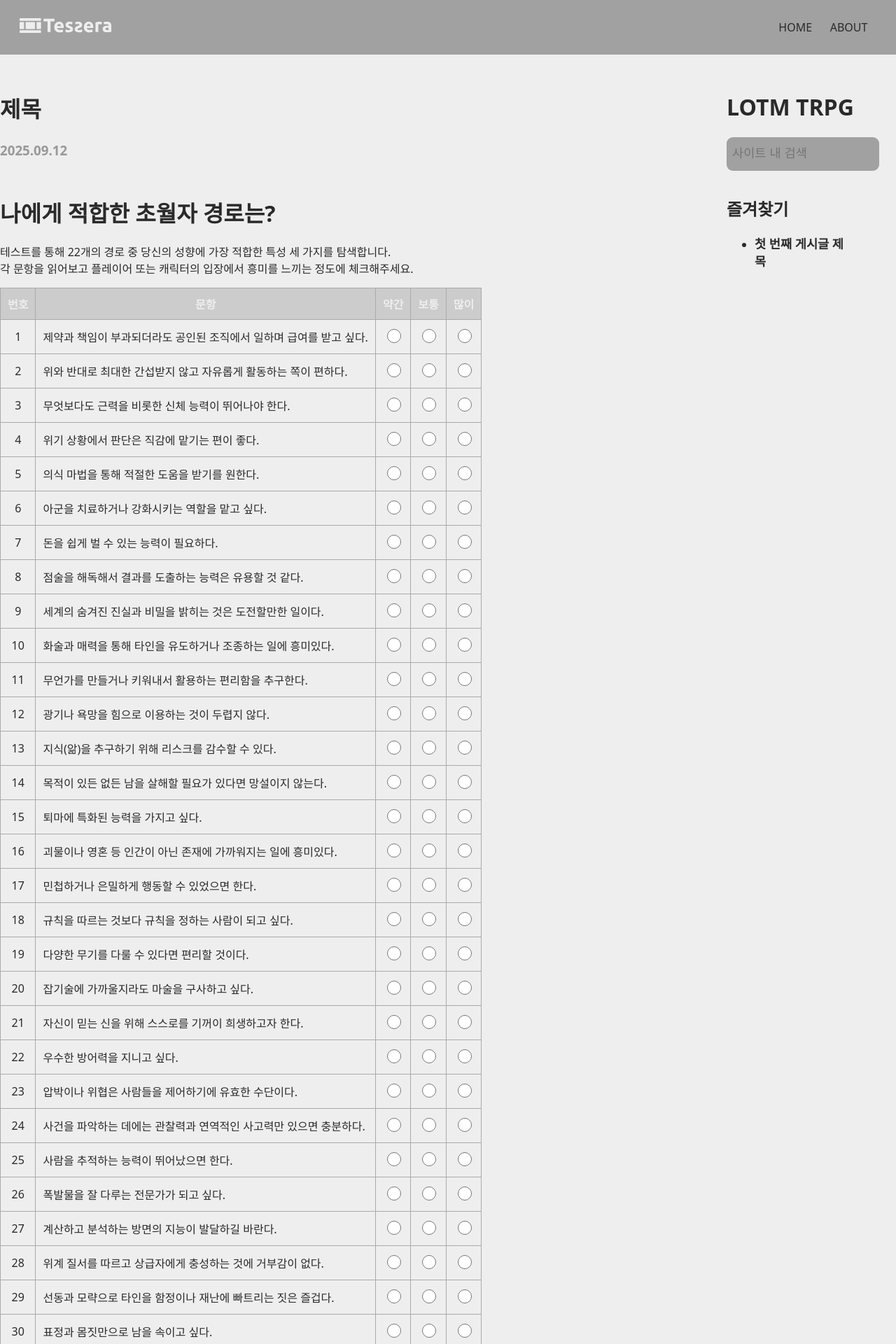
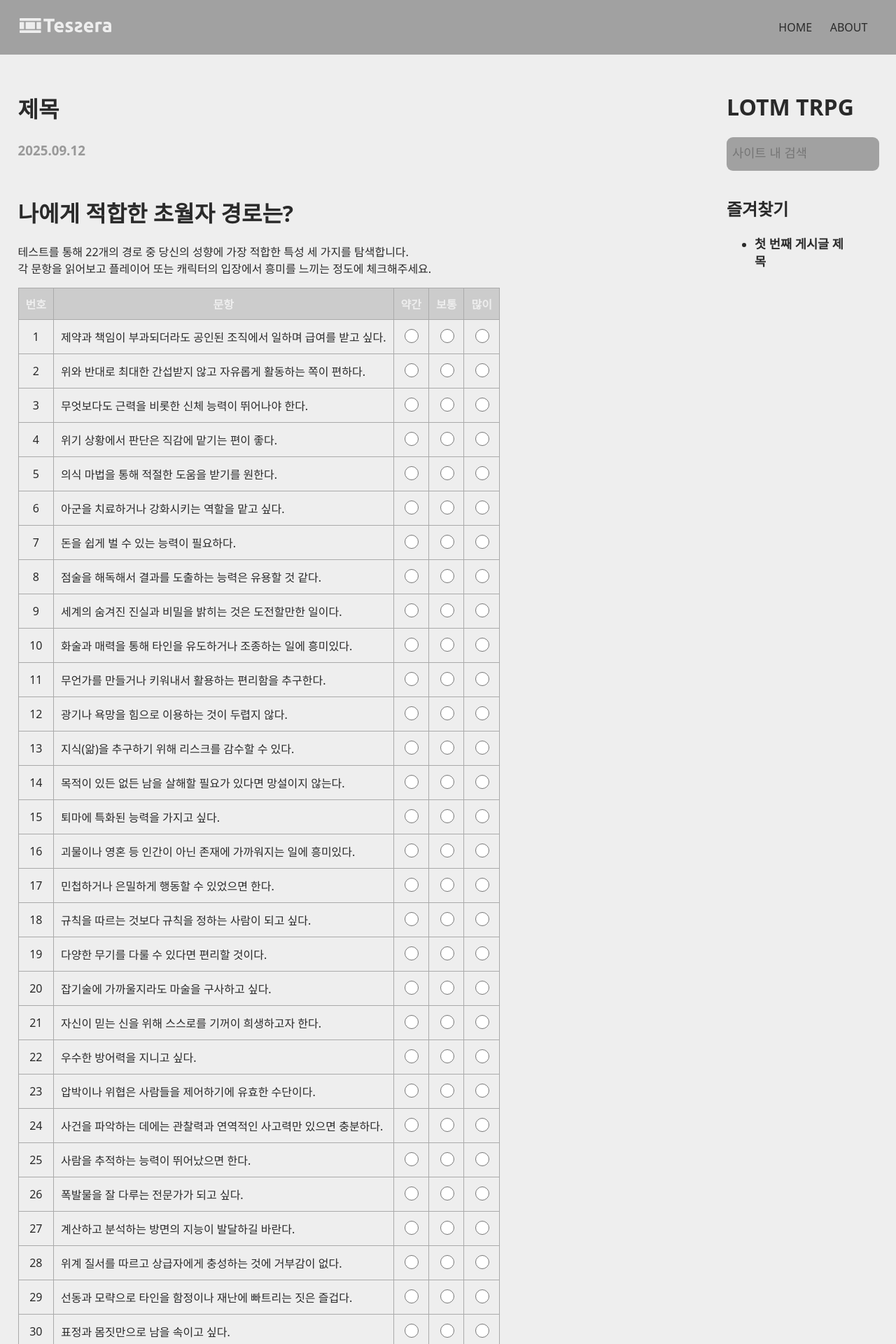
Before and after one commit to izpew/lotm, a Jekyll site: the page built from _chapters/001.md, in a window 1280 px wide. Shown: the top 1920 px of the page at 70% size. Built offline with Jekyll 4.4.1, drawn with Linux system fonts in a browser that asks for light colours.

Commit message:
Update custom.css

```diff
--- a/assets/css/custom.css
+++ b/assets/css/custom.css
@@ -2,3 +2,5 @@ tbody tr:nth-child(even) { background: none; }
 button { border-raius: 0px; }
 
 .chapters-container { padding-top: 0vh; padding-left: 2vw; }
+.post { margin-left: 2vw; }
+@media screen and (max-width: 768px) { .post { margin-left: 0vw; } }
```
